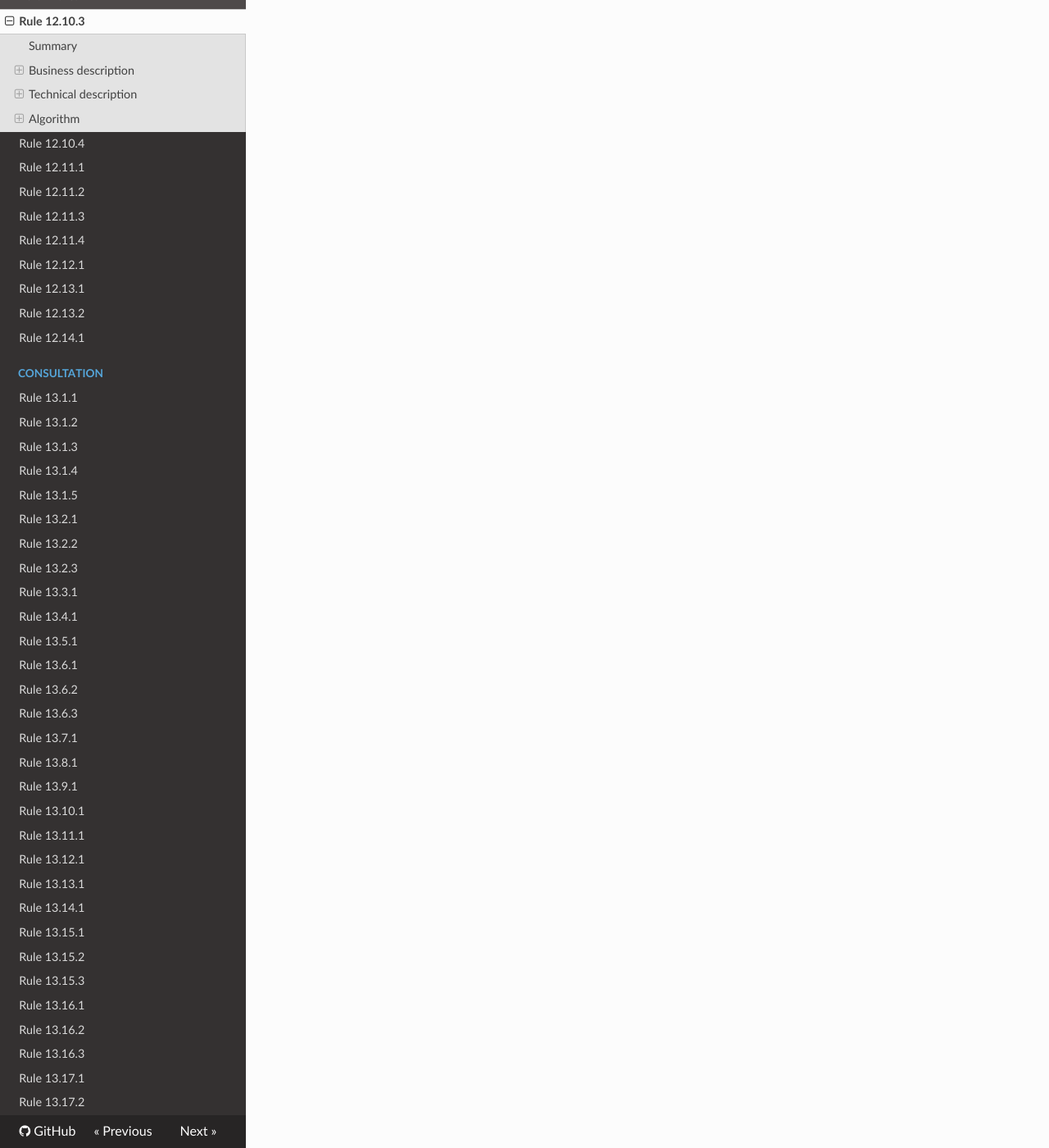
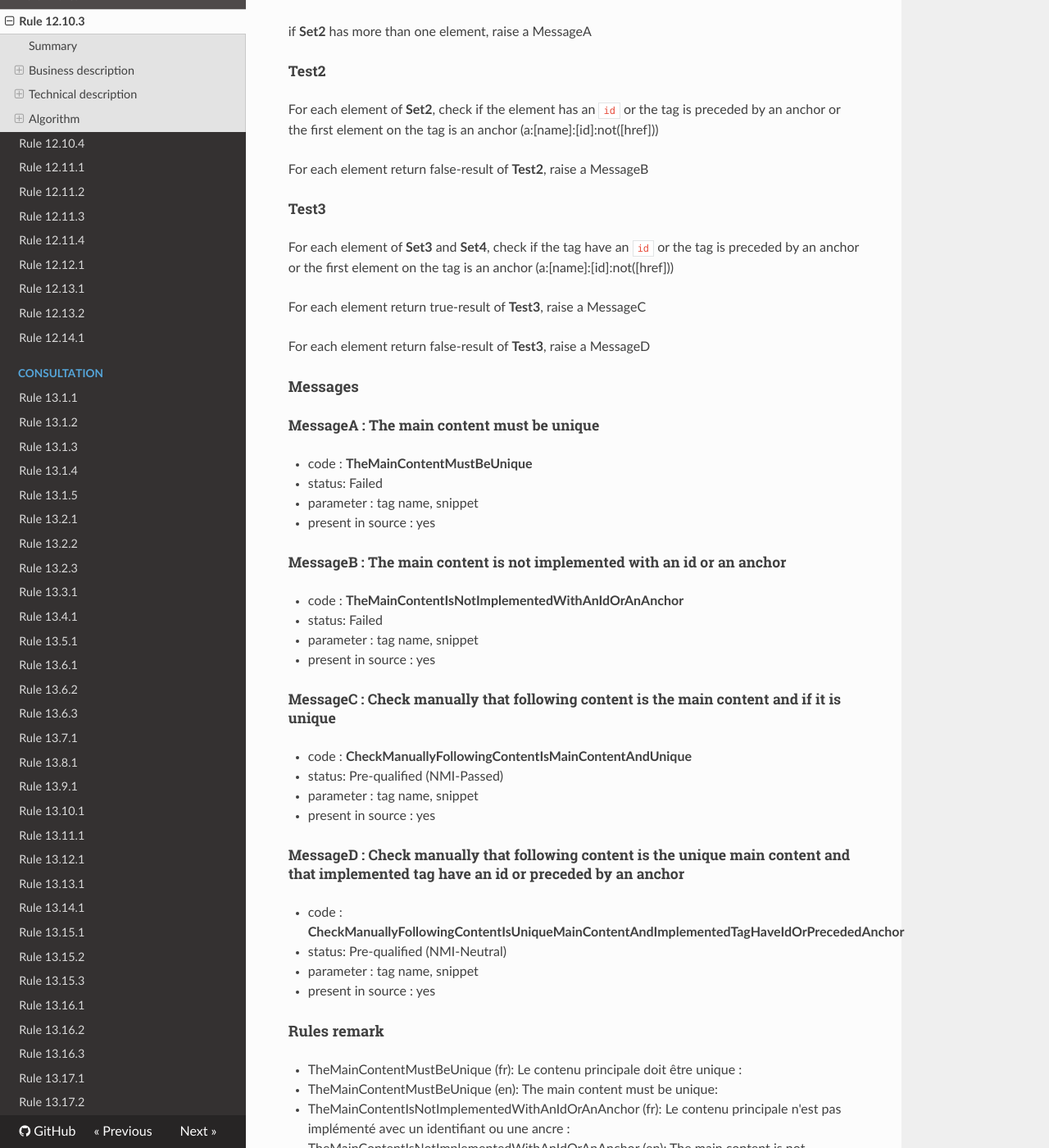
Before and after one commit to Tanaguru/RGAA3-2016, an MkDocs documentation site: the page built from docs/Rule-12-10-3.md, in a window 1280 px wide and 1400 px high, scrolled down 1748 px. Shown: the whole window at 82% size. Built offline with MkDocs 1.6.1, drawn with Linux system fonts in a browser that asks for light colours; nearby versions of some CDN libraries; old or Windows-style settings are respelled for this version of MkDocs; some of the changed text lies outside the part shown.

Commit message:
Update tests 12.10.3

```diff
--- a/docs/Rule-12-10-3.md
+++ b/docs/Rule-12-10-3.md
@@ -41,10 +41,108 @@ Dans chaque page Web, la zone de contenu v&eacute;rifie-t-elle une de ces condit
 
 ### Selection
 
+#### Set1
+
+All tags in the page
+
+#### Set2
+
+Each elements of **Set1** implemented with the `<main>` tag.
+
+#### Set3
+
+Each elements of **Set1** not in **Set2** and with `role` attribute that value is `main`.
+
+#### Set4
+
+Each elements of **Set1** not in **Set2** and **Set3** and with `id` attribute that value is like `main`, `content`, `contenu`, `primary`, `principale`.
+
 ### Process
+
+#### Tests
+
+##### Test1
+
+if **Set2** has more than one element, raise a MessageA
+
+##### Test2
+
+For each element of **Set2**, check if the element has an `id` or the tag is preceded by an anchor or the first element on the tag is an anchor (a:[name]:[id]:not([href]))
+
+For each element return false-result of **Test2**, raise a MessageB
+
+##### Test3
+
+For each element of **Set3** and **Set4**, check if the tag have an `id` or the tag is preceded by an anchor or the first element on the tag is an anchor (a:[name]:[id]:not([href]))
+
+For each element return true-result of **Test3**, raise a MessageC
+
+For each element return false-result of **Test3**, raise a MessageD
+
+#### Messages
+
+##### MessageA : The main content must be unique
+
+-    code : **TheMainContentMustBeUnique**
+-    status: Failed
+-    parameter : tag name, snippet
+-    present in source : yes
+
+##### MessageB : The main content is not implemented with an id or an anchor
+
+-    code : **TheMainContentIsNotImplementedWithAnIdOrAnAnchor**
+-    status: Failed
+-    parameter : tag name, snippet
+-    present in source : yes
+
+##### MessageC : Check manually that following content is the main content and if it is unique
+
+-    code : **CheckManuallyFollowingContentIsMainContentAndUnique**
+-    status: Pre-qualified (NMI-Passed)
+-    parameter : tag name, snippet
+-    present in source : yes
+
+##### MessageD : Check manually that following content is the unique main content and that implemented tag have an id or preceded by an anchor
+
+-    code : **CheckManuallyFollowingContentIsUniqueMainContentAndImplementedTagHaveIdOrPrecededAnchor**
+-    status: Pre-qualified (NMI-Neutral)
+-    parameter : tag name, snippet
+-    present in source : yes
+
+#### Rules remark
+
+ * TheMainContentMustBeUnique (fr): Le contenu principale doit &ecirc;tre unique :
+ * TheMainContentMustBeUnique (en): The main content must be unique:
+
+ * TheMainContentIsNotImplementedWithAnIdOrAnAnchor (fr): Le contenu principale n'est pas impl&eacute;ment&eacute; avec un identifiant ou une ancre :
+ * TheMainContentIsNotImplementedWithAnIdOrAnAnchor (en): The main content is not implemented with an id or an anchor:
+
+ * CheckManuallyFollowingContentIsMainContentAndUnique (fr): V&eacute;rifier manuellement que le contenu suivant est le contenu principale et s'il est unique :
+ * CheckManuallyFollowingContentIsMainContentAndUnique (en): Check manually that following content is the main content and if it is unique:
+
+ * CheckManuallyFollowingContentIsUniqueMainContentAndImplementedTagHaveIdOrPrecededAnchor (fr): V&eacute;rifier manuellement que le contenu suivant est le contenu principale, s'il est unique et doit &ecirc;tre impl&eacute;ment&eacute; avec un identifiant ou une ancre :
+ * CheckManuallyFollowingContentIsUniqueMainContentAndImplementedTagHaveIdOrPrecededAnchor (en): Check manually that following content is the unique main content and that implemented tag have an id or preceded by an anchor:
+
+### Accede Web guidelines
+
+ * Rgaa32016-12-10-3-Accedeweb-HTML-12-2
 
 ### Analysis
 
-#### No Tested
+#### Passed
 
-In all cases
+Juste one content is present in the page implemented with `<main>` tag and has an id or an anchor (**Test1** and **Test2** return true-result and **Set3** and **Set4** are empty)
+
+#### Failed
+
+At least two main tag is present in the page (**Test1** return false-result)
+
+The main tag has no id or anchor (**Test2** return false-result)
+
+#### Not Applicable
+
+The page has no content (**Set1** is empty)
+
+#### Pre-qualified
+
+In all other cases
```
Also changed, not shown: docs/Rule-12-10-2.md (+2 -2 lines).
